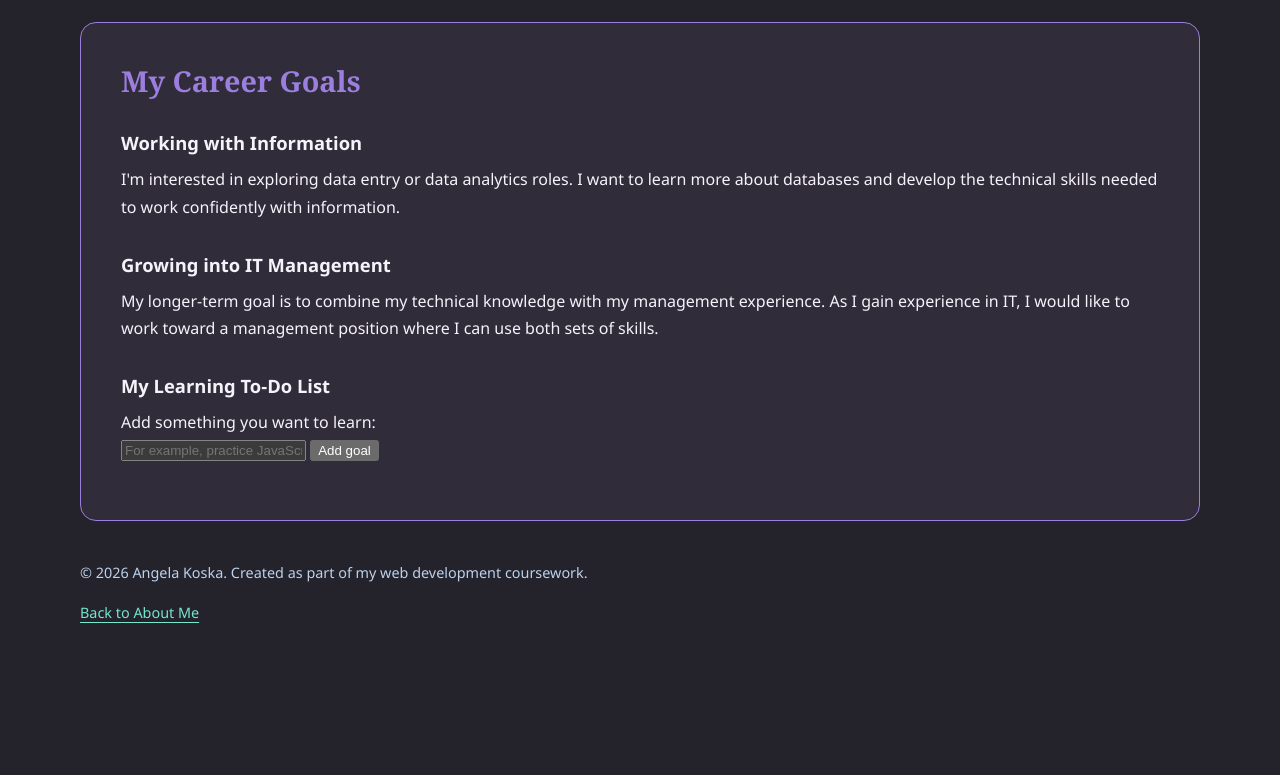
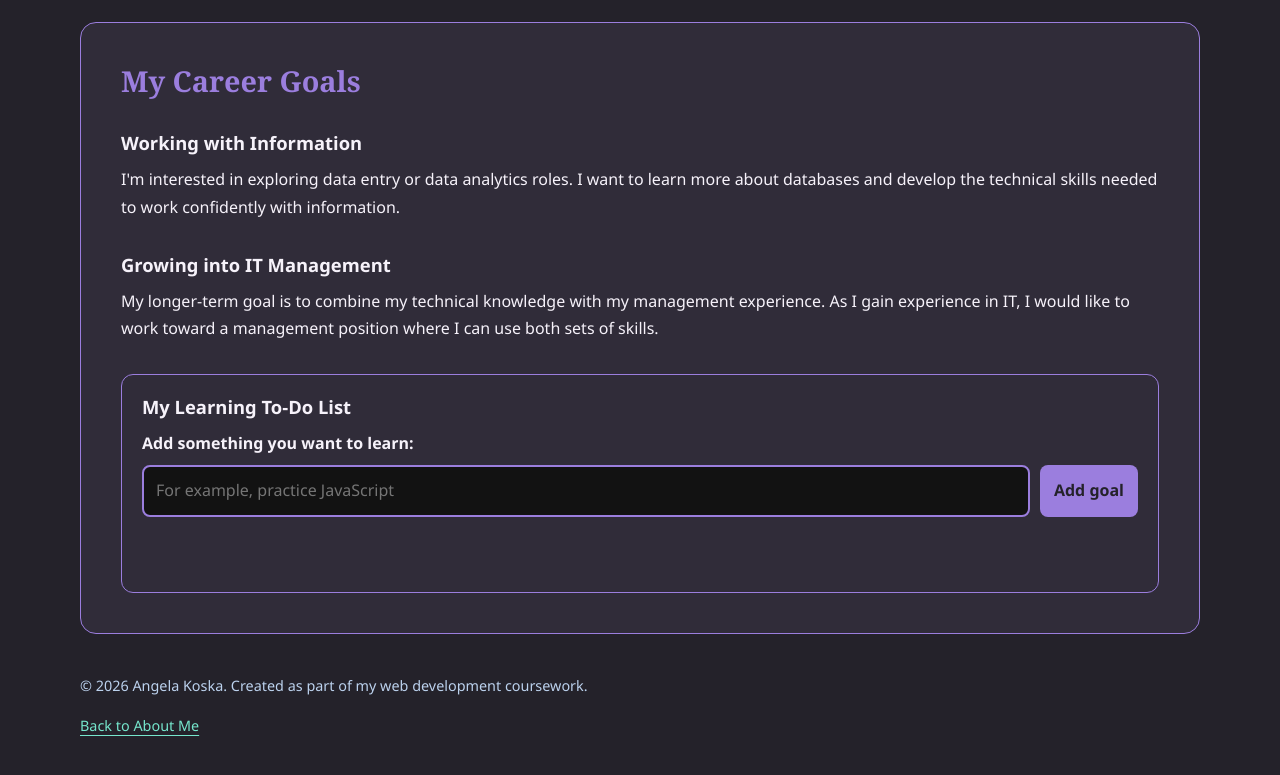
Before and after one commit to angelakoska/my-first-webpage, a plain HTML site: page index.html in a window 1280 px wide. Shown: the part 1315-2090 px from the top of the page. Before the commit the page ends 1980 px from the top, so only its background shows below. Drawn offline with Linux system fonts and the light colour scheme.

Commit message:
Add styles for goal list and entry
Added styles for goal list and entry components.

```diff
--- a/styles.css
+++ b/styles.css
@@ -161,3 +161,87 @@ footer { margin-top: 24px; }
   border-color: var(--focus);
   background: var(--berry);
 }
+
+.goal-list-demo {
+  margin-top: 32px;
+  padding: 20px;
+  border: 1px solid var(--border);
+  border-radius: 12px;
+}
+
+.goal-list-demo h3 {
+  margin-top: 0;
+}
+
+.goal-list-demo label {
+  display: block;
+  margin-bottom: 8px;
+  font-weight: 600;
+}
+
+.goal-entry {
+  display: flex;
+  flex-wrap: wrap;
+  gap: 10px;
+}
+
+.goal-entry input {
+  flex: 1 1 240px;
+  min-width: 0;
+  padding: 10px 12px;
+  border: 2px solid var(--border);
+  border-radius: 8px;
+  font: inherit;
+}
+
+.goal-entry input:focus-visible,
+.goal-entry button:focus-visible,
+.remove-goal-button:focus-visible {
+  outline: 3px solid var(--focus);
+  outline-offset: 3px;
+}
+
+.goal-entry button,
+.remove-goal-button {
+  padding: 10px 14px;
+  border: 0;
+  border-radius: 8px;
+  background: var(--accent);
+  color: var(--background);
+  font: inherit;
+  font-weight: 600;
+  cursor: pointer;
+}
+
+.goal-entry button:hover {
+  background: var(--focus);
+}
+
+#goal-message {
+  min-height: 1.7em;
+  margin: 12px 0;
+  color: var(--muted);
+}
+
+#goal-list {
+  padding: 0;
+  list-style: none;
+}
+
+#goal-list li {
+  display: flex;
+  align-items: center;
+  justify-content: space-between;
+  gap: 12px;
+  margin: 10px 0;
+  padding: 12px;
+  border: 1px solid var(--border);
+  border-radius: 8px;
+  background: var(--background);
+}
+
+.remove-goal-button {
+  flex: none;
+  background: var(--berry);
+  color: var(--text);
+}
```
